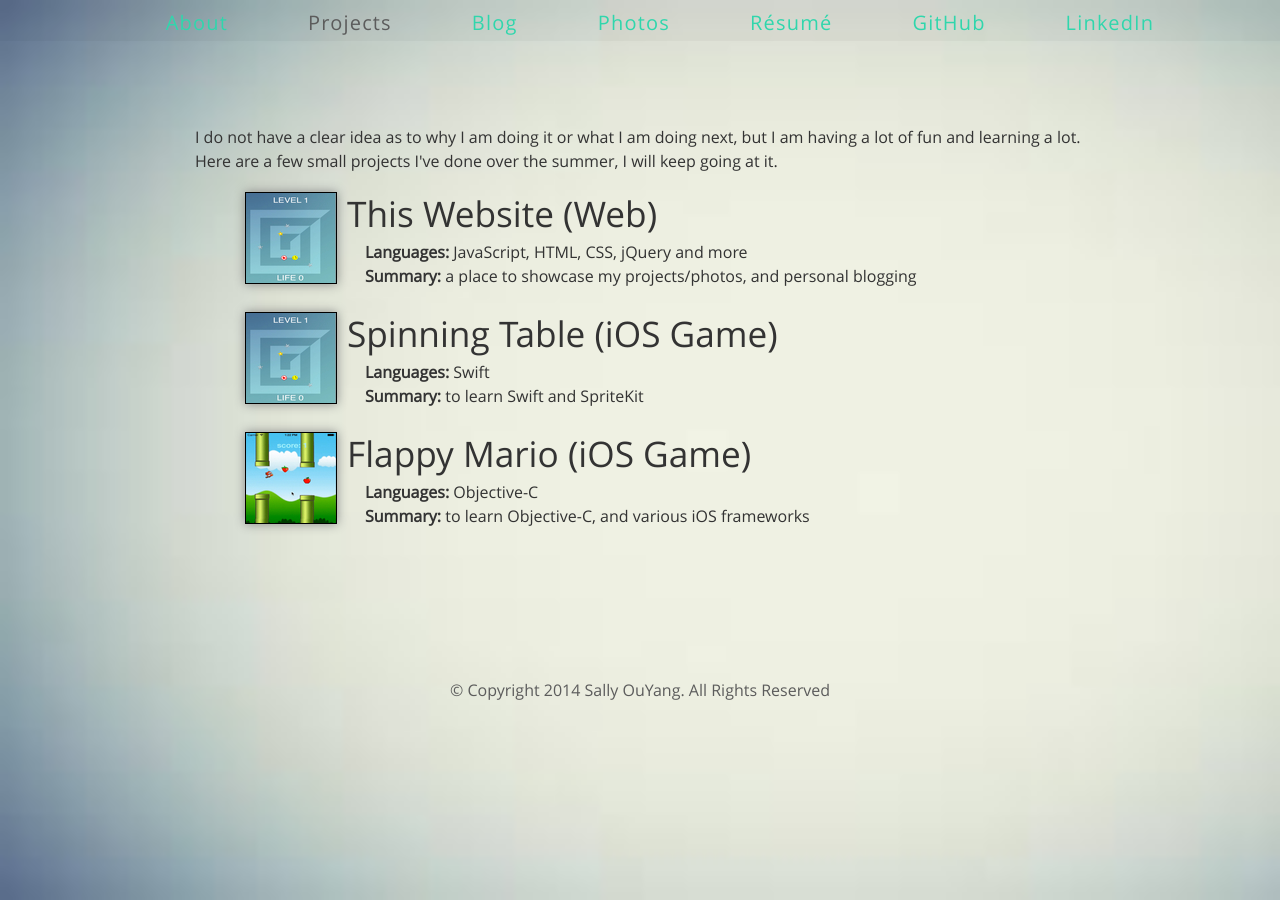
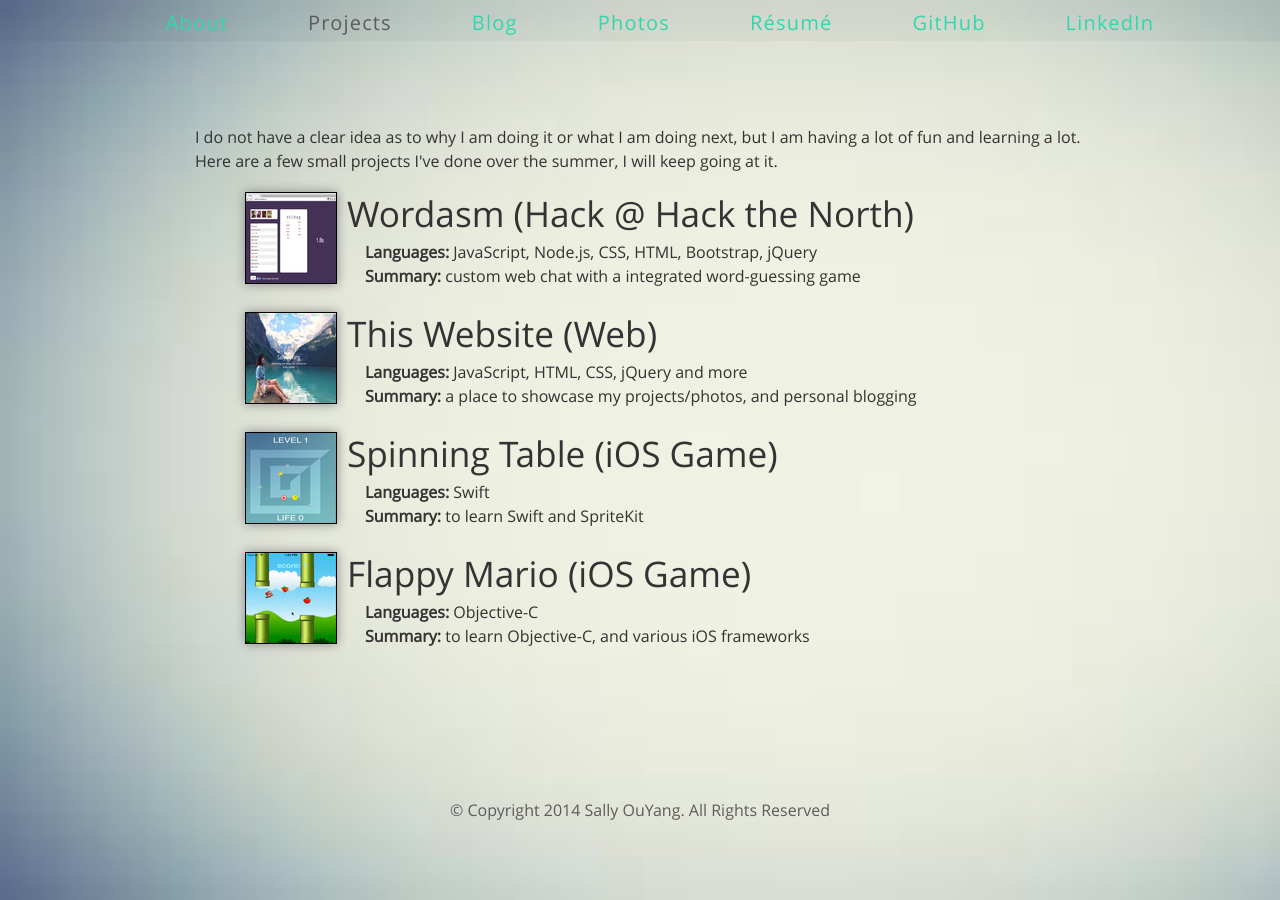
Before and after one commit to lewiscowper/Sally-Yang-Jing-Ou.github.io, a Jekyll site: the page projects/index.html, which Jekyll copies as it is, in a window 1280 px wide. Built offline with Jekyll 4.4.1, drawn with Linux system fonts in a browser that asks for light colours; nearby versions of some CDN libraries; Markdown is read by kramdown in place of the engine named in the settings.

Commit message:
project index

```diff
--- a/projects/index.html
+++ b/projects/index.html
@@ -70,8 +70,19 @@
 
 
                 <li class="test">
+                <a href="/projects/wordasm/">
+                        <img src="/img/projects/wordasm/thumb.jpg" class="project_thumbnail">
+                        <h1>Wordasm (Hack @ Hack the North)</h1>
+                        <div><strong>Languages: </strong>JavaScript, Node.js, CSS, HTML, Bootstrap, jQuery</div>
+                        <div><strong>Summary: </strong>custom web chat with a integrated word-guessing game</div>
+                </a>
+                </li>
+
+
+
+                <li class="test">
                 <a href="/projects/personal-website/">
-                        <img src="/img/projects/Spinning-Table/thumb.jpg" class="project_thumbnail">
+                        <img src="/img/projects/personal-website/thumb.jpg" class="project_thumbnail">
                         <h1>This Website (Web)</h1>
                         <div><strong>Languages: </strong>JavaScript, HTML, CSS, jQuery and more</div>
                         <div><strong>Summary: </strong>a place to showcase my projects/photos, and personal blogging</div>
```
